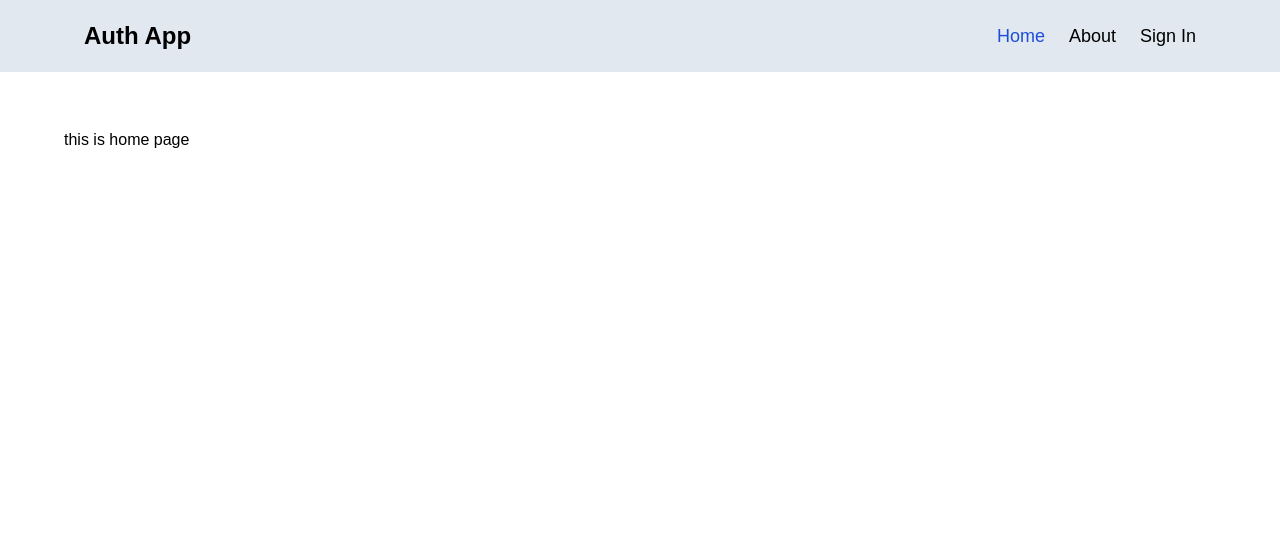
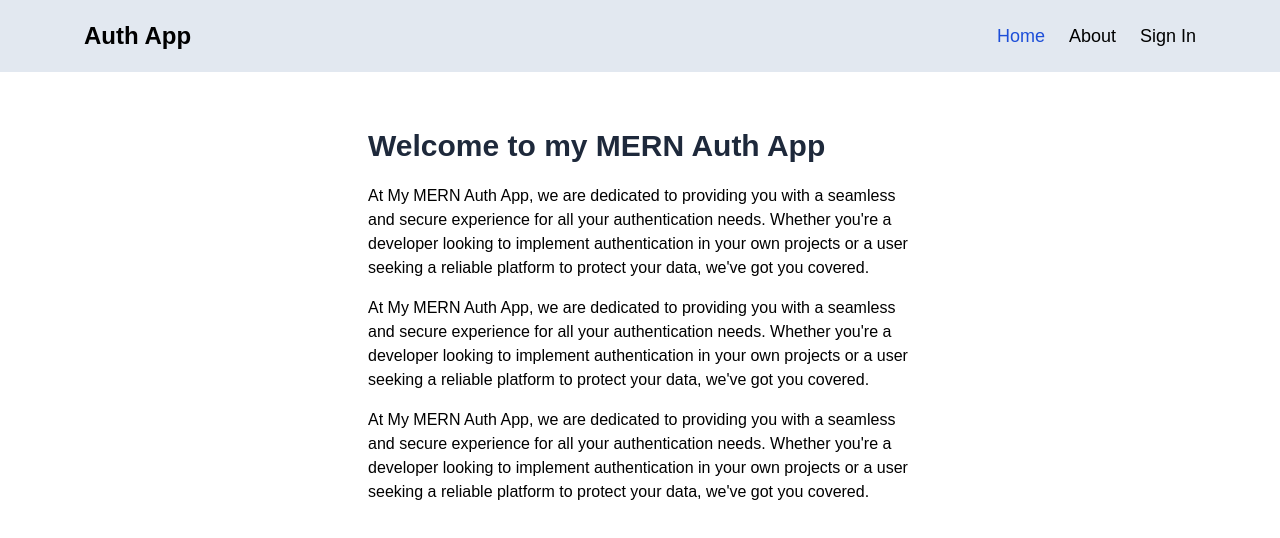
Before and after one commit to robiulsagor/react-auth-app, a React (Vite) app in the folder client/: page / in a window 1280 px wide. Shown: the top 538 px of the page. Built offline with nearby package versions, Linux system fonts and the light colour scheme; no server answers; a web font is replaced by a local one.

Commit message:
Last Part Done.

```diff
--- a/client/src/pages/About.jsx
+++ b/client/src/pages/About.jsx
@@ -2,7 +2,21 @@ import React from 'react'
 
 const About = () => {
     return (
-        <div>This is About Page.</div>
+        <div className='max-w-xl mx-auto px-4 my-12'>
+            <h1 className='text-3xl text-slate-800 font-bold mb-5'>About MERN Auth App</h1>
+
+            <p className='mb-4'>
+                At My MERN Auth App, we are dedicated to providing you with a seamless and secure experience for all your authentication needs. Whether you're a developer looking to implement authentication in your own projects or a user seeking a reliable platform to protect your data, we've got you covered.
+            </p>
+
+            <p className='mb-4'>
+                At My MERN Auth App, we are dedicated to providing you with a seamless and secure experience for all your authentication needs. Whether you're a developer looking to implement authentication in your own projects or a user seeking a reliable platform to protect your data, we've got you covered.
+            </p>
+
+            <p className='mb-4'>
+                At My MERN Auth App, we are dedicated to providing you with a seamless and secure experience for all your authentication needs. Whether you're a developer looking to implement authentication in your own projects or a user seeking a reliable platform to protect your data, we've got you covered.
+            </p>
+        </div>
     )
 }
 
--- a/client/src/pages/Home.jsx
+++ b/client/src/pages/Home.jsx
@@ -3,8 +3,21 @@ import Header from '../components/Header'
 
 const Home = () => {
     return (
-        <div>
-            this is home page</div>
+        <div className='max-w-xl mx-auto px-4 my-12'>
+            <h1 className='text-3xl text-slate-800 font-bold mb-5'>Welcome to my MERN Auth App</h1>
+
+            <p className='mb-4'>
+                At My MERN Auth App, we are dedicated to providing you with a seamless and secure experience for all your authentication needs. Whether you're a developer looking to implement authentication in your own projects or a user seeking a reliable platform to protect your data, we've got you covered.
+            </p>
+
+            <p className='mb-4'>
+                At My MERN Auth App, we are dedicated to providing you with a seamless and secure experience for all your authentication needs. Whether you're a developer looking to implement authentication in your own projects or a user seeking a reliable platform to protect your data, we've got you covered.
+            </p>
+
+            <p className='mb-4'>
+                At My MERN Auth App, we are dedicated to providing you with a seamless and secure experience for all your authentication needs. Whether you're a developer looking to implement authentication in your own projects or a user seeking a reliable platform to protect your data, we've got you covered.
+            </p>
+        </div>
     )
 }
 
```
